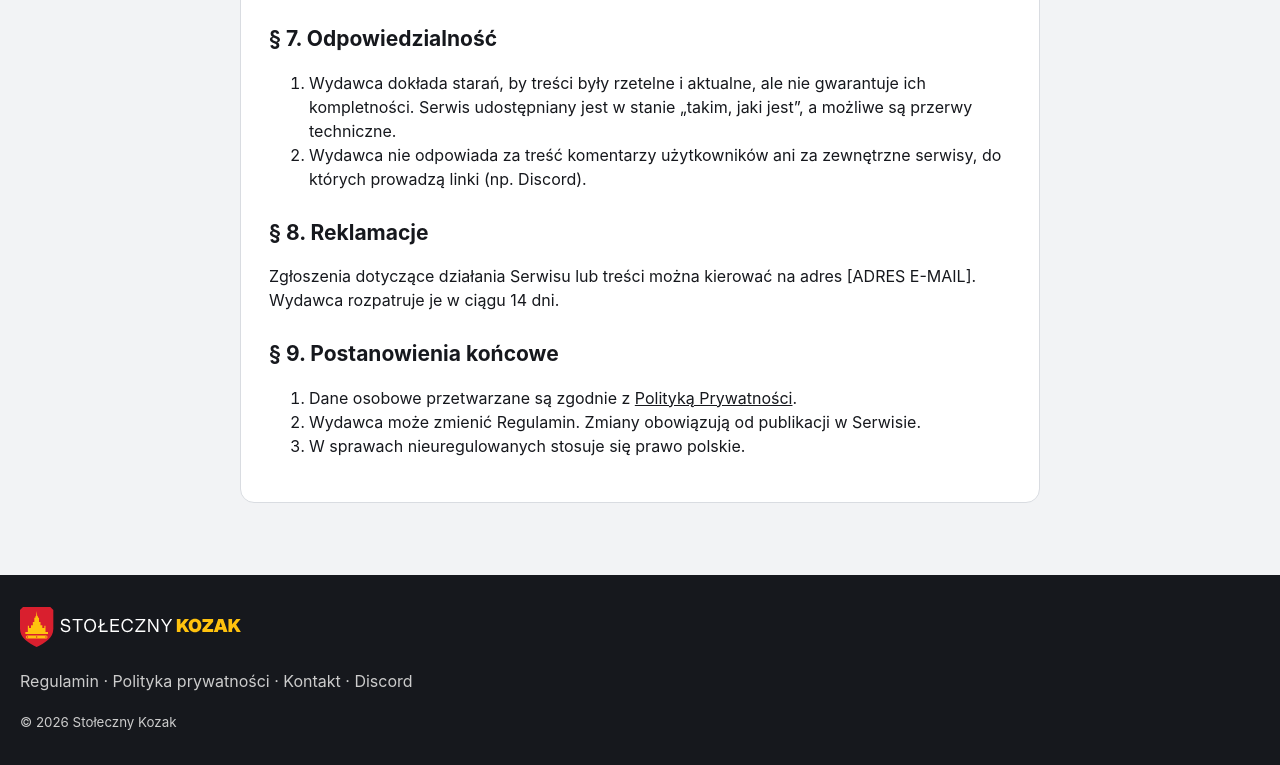
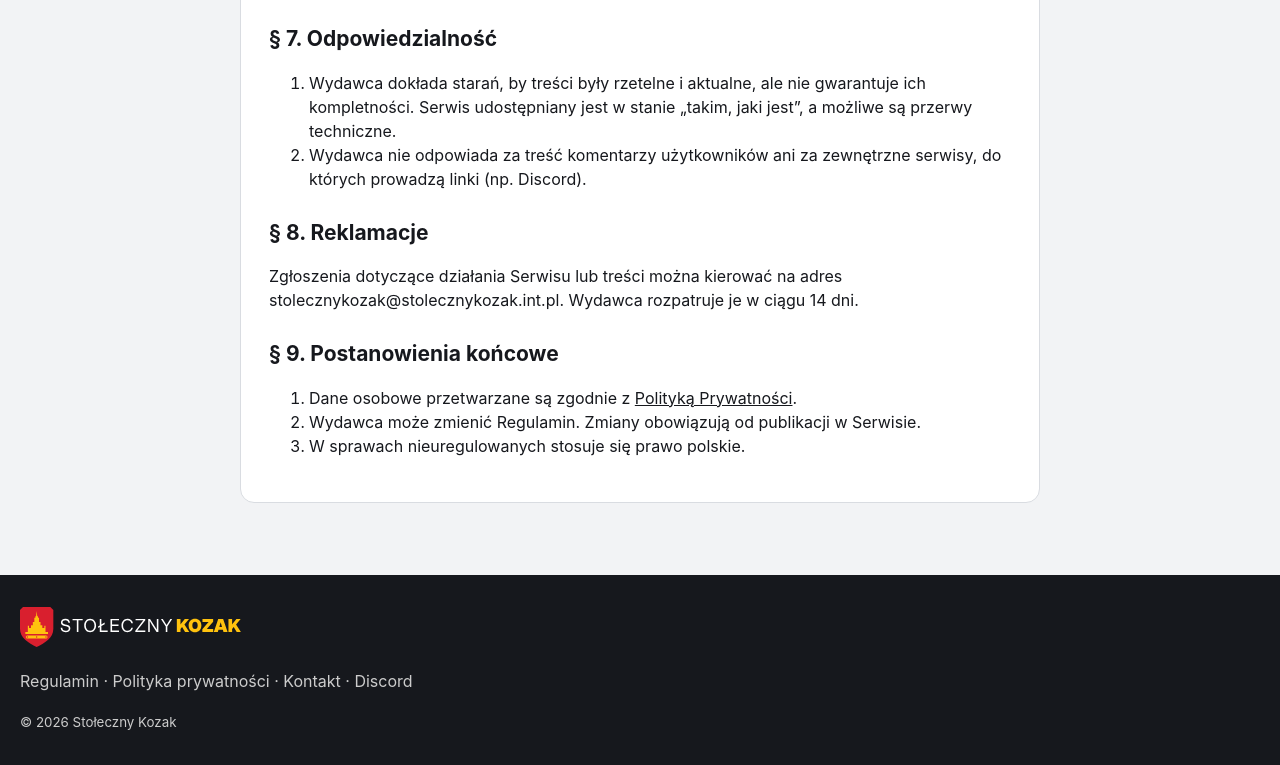
Before and after one commit to o5k4rsolutions/stolecznykozak, a plain HTML site: page regulamin.html in a window 1280 px wide. Shown: the part 1474-2239 px from the top of the page. Drawn offline with Linux system fonts and the light colour scheme.

Commit message:
Update regulamin.html

```diff
--- a/regulamin.html
+++ b/regulamin.html
@@ -108,5 +108,5 @@ document.addEventListener('DOMContentLoaded',layout);
 <h2>§ 5. Prawa autorskie</h2><ol><li>Treści Serwisu, w tym artykuły, grafiki, logo i oznaczenia, są chronione prawem autorskim. Kopiowanie i rozpowszechnianie wymaga zgody wydawcy, z wyjątkiem dozwolonego użytku i krótkich cytatów z podaniem źródła.</li><li>Nazwy i oznaczenia przewoźników oraz instytucji należą do ich właścicieli.</li></ol>
 <h2>§ 6. Zasady korzystania</h2><ol><li>Zabrania się działań zakłócających działanie Serwisu, prób nieuprawnionego dostępu, automatycznego pobierania treści na dużą skalę i wprowadzania złośliwego kodu.</li><li>Dostęp do panelu administracyjnego mają wyłącznie osoby upoważnione przez wydawcę.</li></ol>
 <h2>§ 7. Odpowiedzialność</h2><ol><li>Wydawca dokłada starań, by treści były rzetelne i aktualne, ale nie gwarantuje ich kompletności. Serwis udostępniany jest w stanie „takim, jaki jest”, a możliwe są przerwy techniczne.</li><li>Wydawca nie odpowiada za treść komentarzy użytkowników ani za zewnętrzne serwisy, do których prowadzą linki (np. Discord).</li></ol>
-<h2>§ 8. Reklamacje</h2><p>Zgłoszenia dotyczące działania Serwisu lub treści można kierować na adres [ADRES E-MAIL]. Wydawca rozpatruje je w ciągu 14 dni.</p>
+<h2>§ 8. Reklamacje</h2><p>Zgłoszenia dotyczące działania Serwisu lub treści można kierować na adres stolecznykozak@stolecznykozak.int.pl. Wydawca rozpatruje je w ciągu 14 dni.</p>
 <h2>§ 9. Postanowienia końcowe</h2><ol><li>Dane osobowe przetwarzane są zgodnie z <a href="/polityka-prywatnosci"><u>Polityką Prywatności</u></a>.</li><li>Wydawca może zmienić Regulamin. Zmiany obowiązują od publikacji w Serwisie.</li><li>W sprawach nieuregulowanych stosuje się prawo polskie.</li></ol></article></main></body></html>
```
